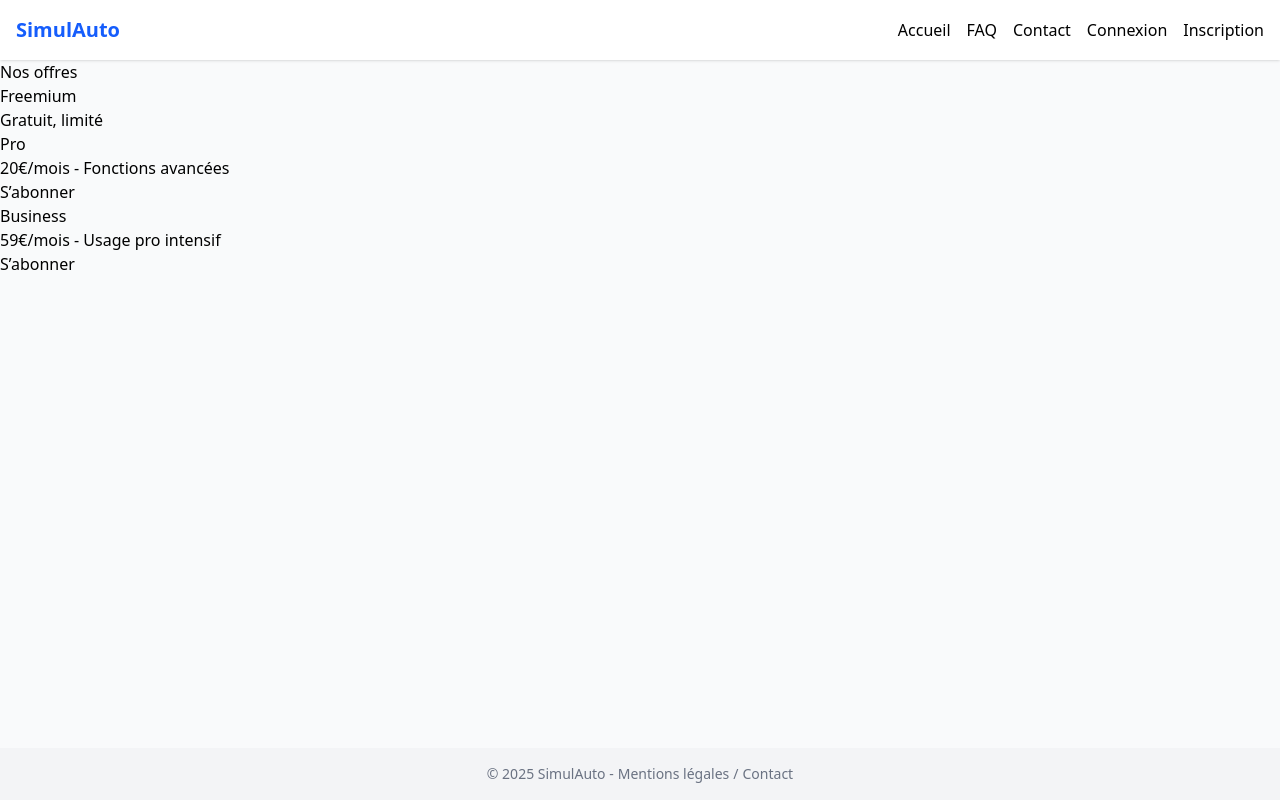
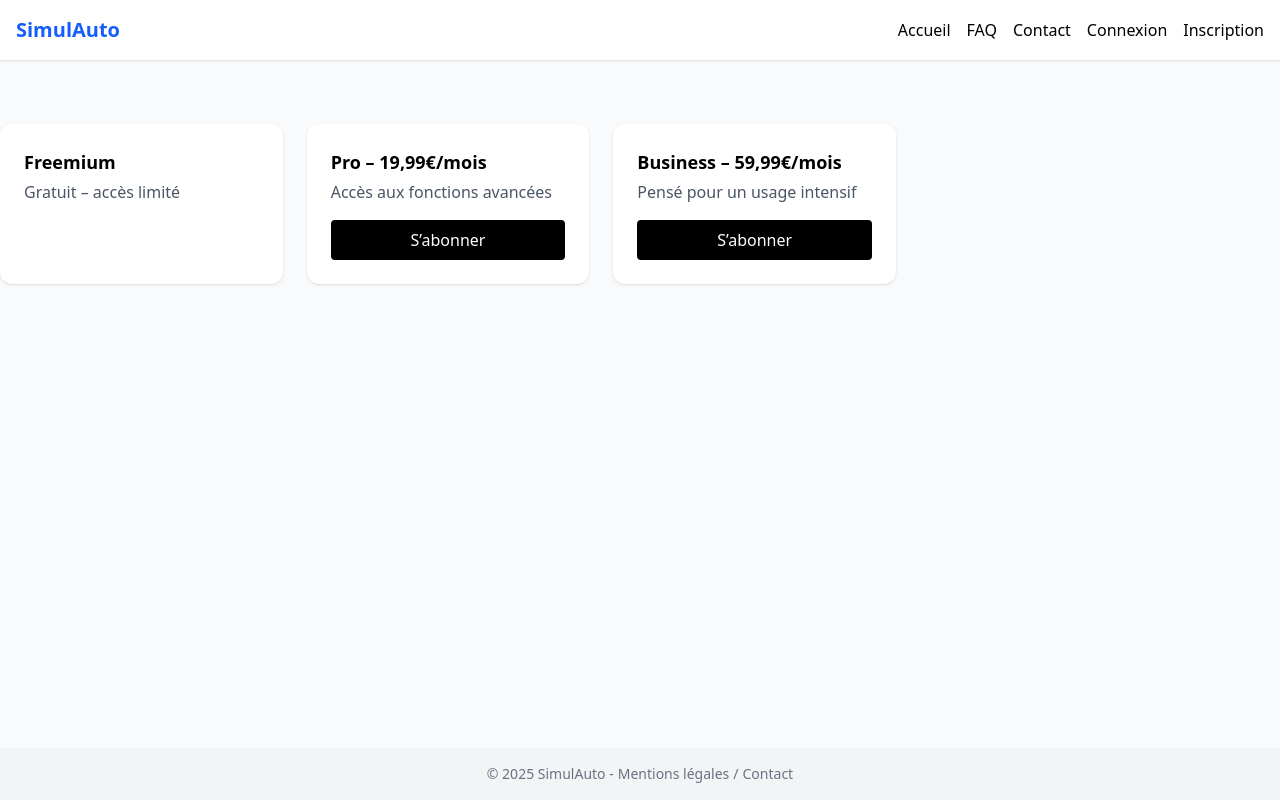
Before and after one commit to KeumssNova/SimulAuto, a React (Vite) app in the folder SimulAuto-Website/: page /pricing in a window 1280 px wide. Built offline with nearby package versions, Linux system fonts and the light colour scheme; no server answers.

Commit message:
stripe abonnement added

```diff
--- a/SimulAuto-Website/src/components/DashBoard.jsx
+++ b/SimulAuto-Website/src/components/DashBoard.jsx
@@ -3,11 +3,28 @@ import { supabase } from "../utils/supabaseClient";
 
 export default function Dashboard() {
   const [user, setUser] = useState(null);
+  const [subscription, setSubscription] = useState(null);
 
   useEffect(() => {
-    supabase.auth.getUser().then(({ data }) => {
-      setUser(data.user);
-    });
+    const fetchUser = async () => {
+      const { data: { user } } = await supabase.auth.getUser();
+      setUser(user);
+
+      if (user) {
+        const { data, error } = await supabase
+          .from("subscriptions")
+          .select("*")
+          .eq("user_id", user.id)
+          .eq("status", "active")
+          .single();
+
+        if (data) {
+          setSubscription(data);
+        }
+      }
+    };
+
+    fetchUser();
   }, []);
 
   const handleLogout = async () => {
@@ -20,6 +37,13 @@ export default function Dashboard() {
   return (
     <div className="p-4 text-center">
       <h2 className="text-2xl mb-4">Bienvenue {user.email}</h2>
+
+      {subscription ? (
+        <p className="mb-4">Abonnement actif : <strong>{subscription.plan}</strong></p>
+      ) : (
+        <p className="mb-4 text-red-600">Aucun abonnement actif</p>
+      )}
+
       <button onClick={handleLogout} className="bg-red-500 text-white px-4 py-2">
         Déconnexion
       </button>
--- a/SimulAuto-Website/src/components/auth/Login.jsx
+++ b/SimulAuto-Website/src/components/auth/Login.jsx
@@ -89,7 +89,13 @@ export default function Login() {
         </p>
 
         {message && (
-          <p className="mt-4 text-sm text-center text-red-600">{message}</p>
+          <p
+            className={`mt-4 text-sm text-center ${
+              isError ? "text-red-600" : "text-green-600"
+            }`}
+          >
+            {message}
+          </p>
         )}
       </form>
     </div>
--- a/SimulAuto-Website/src/components/auth/Register.jsx
+++ b/SimulAuto-Website/src/components/auth/Register.jsx
@@ -8,8 +8,12 @@ export default function Register() {
   const [message, setMessage] = useState("");
   const [user, setUser] = useState(null);
   const [loading, setLoading] = useState(false);
+  const cleanEmail = email.trim();
+  const cleanPassword = password.trim();
 
-  const isValidEmail = (email) => /\S+@\S+\.\S+/.test(email);
+  function isValidEmail(email) {
+    return /^[^\s@]+@[^\s@]+\.[^\s@]+$/.test(email);
+  }
   const isValidPassword = (password) => password.length >= 6;
 
   const handleRegister = async (e) => {
@@ -30,7 +34,14 @@ export default function Register() {
       return;
     }
 
-    const { data, error } = await supabase.auth.signUp({ email, password });
+    console.log("Email:", cleanEmail);
+    console.log("Password length:", cleanPassword.length);
+
+    const { data, error } = await supabase.auth.signUp({
+      email: cleanEmail,
+      password: cleanPassword,
+    });
+
     console.log("data", data);
     console.log("error", error);
     if (error) {
@@ -103,7 +114,13 @@ export default function Register() {
         </button>
 
         {message && (
-          <p className="mt-4 text-sm text-center text-red-600">{message}</p>
+          <p
+            className={`mt-4 text-sm text-center ${
+              isError ? "text-red-600" : "text-green-600"
+            }`}
+          >
+            {message}
+          </p>
         )}
       </form>
     </div>
--- a/SimulAuto-Website/src/components/auth/ResetPassword.jsx
+++ b/SimulAuto-Website/src/components/auth/ResetPassword.jsx
@@ -54,7 +54,13 @@ export default function ResetPassword() {
         </button>
 
         {message && (
-          <p className="mt-4 text-sm text-center text-red-600">{message}</p>
+          <p
+            className={`mt-4 text-sm text-center ${
+              isError ? "text-red-600" : "text-green-600"
+            }`}
+          >
+            {message}
+          </p>
         )}
       </form>
     </div>
--- a/SimulAuto-Website/src/components/pricing.jsx
+++ b/SimulAuto-Website/src/components/pricing.jsx
@@ -1,58 +1,79 @@
-import React from 'react';
+import React, { useEffect, useState } from "react";
+import { supabase } from "../utils/supabaseClient";
 
 const priceIds = {
-  pro: 'price_1Rpa6xD6J96wmmnQOEZUXZel',
-  business: 'price_1RpaBsD6J96wmmnQ7hLjnccI',
+  pro: "price_1Rpa6xD6J96wmmnQOEZUXZel",
+  business: "price_1RpaBsD6J96wmmnQ7hLjnccI",
 };
 
+export default function Pricing() {
+  const [userEmail, setUserEmail] = useState(null);
 
+  useEffect(() => {
+    const getUserEmail = async () => {
+      const {
+        data: { user },
+      } = await supabase.auth.getUser();
+      if (user?.email) {
+        setUserEmail(user.email);
+      }
+    };
+    getUserEmail();
+  }, []);
 
-export default function Pricing() {
-  const handleSubscribe = async (priceId) => {
-    const res = await fetch('/api/pricing/create-checkout-session', {
-      method: 'POST',
-      headers: { 'Content-Type': 'application/json' },
-      body: JSON.stringify({ priceId }),
+  const handleCheckout = async (plan) => {
+    if (!userEmail) {
+      alert("Veuillez vous connecter d'abord.");
+      return;
+    }
+
+    const priceId = priceIds[plan];
+    const res = await fetch("${import.meta.env.VITE_API_URL}/api/checkout", {
+      method: "POST",
+      headers: { "Content-Type": "application/json" },
+      body: JSON.stringify({ email: userEmail, priceId }),
     });
+
     const data = await res.json();
     if (data.url) {
       window.location.href = data.url;
     } else {
-      alert('Erreur lors du paiement');
+      alert("Erreur lors du paiement");
     }
   };
 
-  const handleCheckout = async (priceId) => {
-    const res = await fetch("/api/checkout", {
-      method: "POST",
-      headers: { "Content-Type": "application/json" },
-      body: JSON.stringify({ email: userEmail, priceId })
-    });
-    const data = await res.json();
-    window.location.href = data.url;
-  };
-
-
   return (
-    <div className="pricing">
-      <h1>Nos offres</h1>
-
-      <div className="plan">
-        <h2>Freemium</h2>
-        <p>Gratuit, limité</p>
+    <section className="mt-16 max-w-4xl flex flex-wrap sm:flex-nowrap gap-6 justify-center">
+      <div className="bg-white shadow rounded-xl p-6 max-w-sm w-full">
+        <h3 className="text-lg font-semibold mb-1">Freemium</h3>
+        <p className="text-gray-600 mb-4">Gratuit – accès limité</p>
       </div>
 
-      <div className="plan">
-        <h2>Pro</h2>
-        <p>20€/mois - Fonctions avancées</p>
-        <button onClick={() => handleSubscribe(priceIds.pro)}>S’abonner</button>
+      <div className="bg-white shadow rounded-xl p-6 max-w-sm w-full flex flex-col justify-between">
+        <div>
+          <h3 className="text-lg font-semibold mb-1">Pro – 19,99€/mois</h3>
+          <p className="text-gray-600 mb-4">Accès aux fonctions avancées</p>
+        </div>
+        <button
+          onClick={() => handleCheckout("pro")}
+          className="bg-black text-white px-4 py-2 rounded hover:opacity-70  transition cursor-pointer"
+        >
+          S’abonner
+        </button>
       </div>
 
-      <div className="plan">
-        <h2>Business</h2>
-        <p>59€/mois - Usage pro intensif</p>
-        <button onClick={() => handleSubscribe(priceIds.business)}>S’abonner</button>
+      <div className="bg-white shadow rounded-xl p-6 max-w-sm w-full flex flex-col justify-between">
+        <div>
+          <h3 className="text-lg font-semibold mb-1">Business – 59,99€/mois</h3>
+          <p className="text-gray-600 mb-4">Pensé pour un usage intensif</p>
+        </div>
+        <button
+          onClick={() => handleCheckout("business")}
+          className="bg-black text-white px-4 py-2 rounded hover:opacity-70   transition-all cursor-pointer"
+        >
+          S’abonner
+        </button>
       </div>
-    </div>
+    </section>
   );
 }
--- a/SimulAuto-Website/src/pages/Home.jsx
+++ b/SimulAuto-Website/src/pages/Home.jsx
@@ -1,3 +1,4 @@
+import Pricing from "../components/pricing";
 import SEO from "../components/Seo";
 import SimulationForm from "../components/SimulationForm";
 import FAQ from "../pages/FAQ";
@@ -22,7 +23,7 @@ export default function Home() {
           Basé sur les taux officiels 2025, il est simple, rapide et gratuit.
         </p>
       </section>
-
+      <Pricing />
       <section className="mt-12">
         <h2 className="text-2xl font-semibold mb-4">Des questions ?</h2>
         <FAQ/>
```
Also changed, not shown: 1 other file (tests, documents, lock files or other folders).
